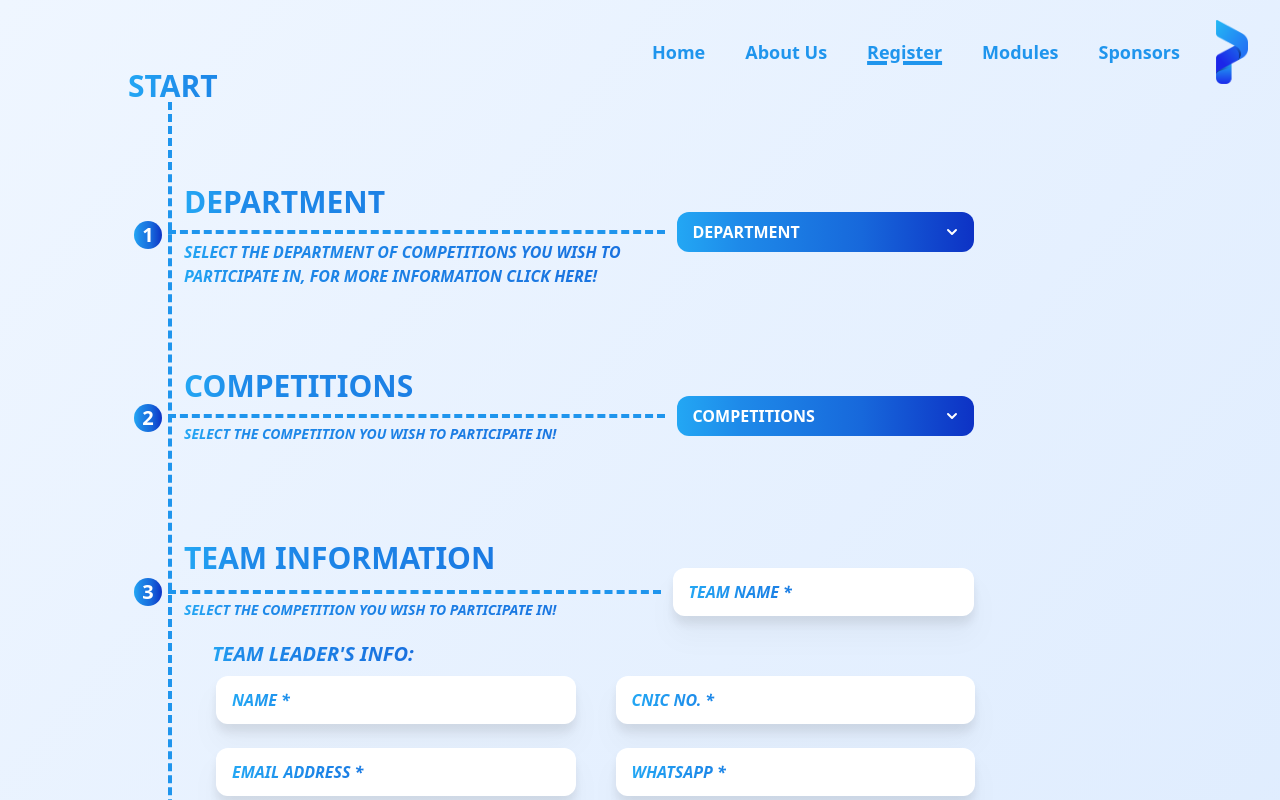
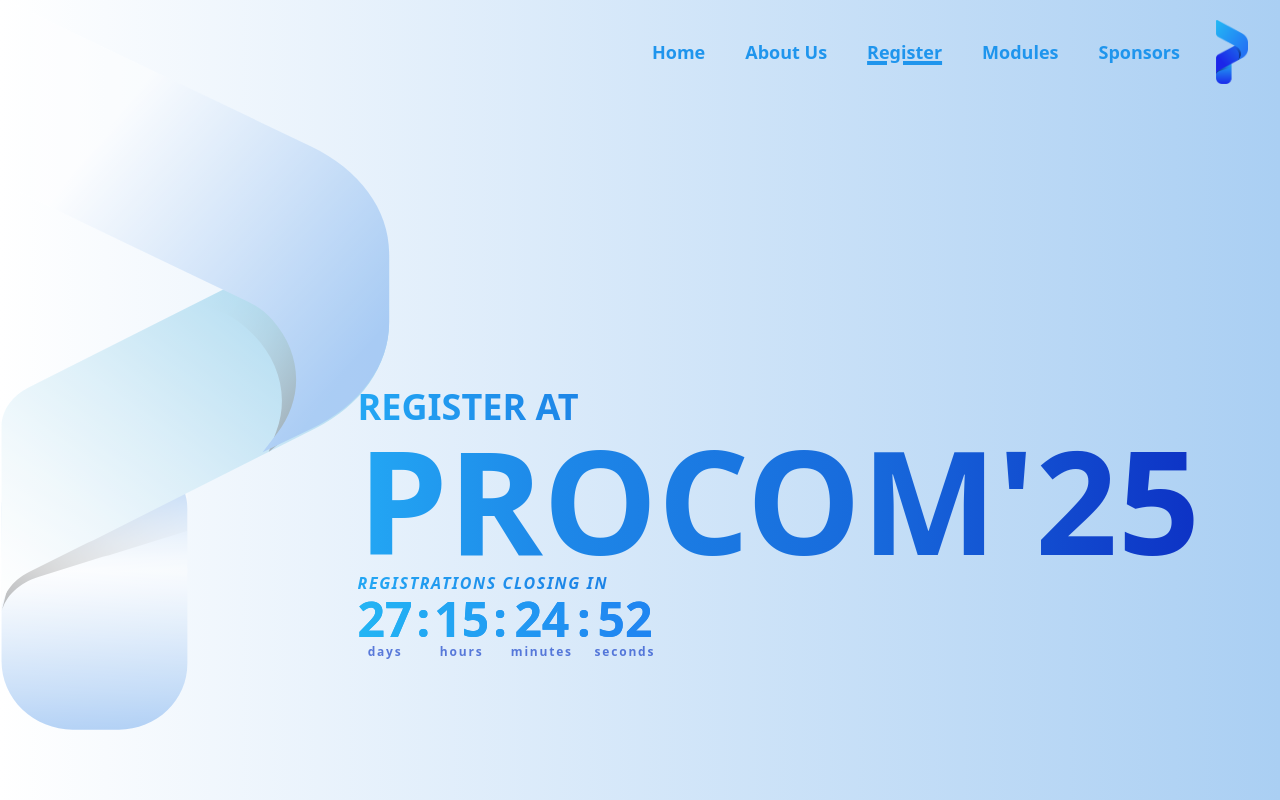
Before and after one commit to Mubin987/Procom25-website, a React (Vite) app in the folder frontend/: page /register in a window 1280 px wide. Shown: the top 800 px of the page. Built offline with nearby package versions, Linux system fonts and the light colour scheme.

Commit message:
fix somethings

```diff
--- a/frontend/src/components/Home/Countdown.jsx
+++ b/frontend/src/components/Home/Countdown.jsx
@@ -9,25 +9,27 @@
 const HOUR = MINUTE * 60;
 const DAY = HOUR * 24;
 
-const Countdown = () => {
+const Countdown = ({ pageType }) => {
     return (
-        <div className="flex gap-1 items-end justify-center bg-[linear-gradient(90deg,_#23B5F4_0%,_#2087F1_31.4%,_#1F6DEF_96.6%)] bg-clip-text text-transparent">
-            <CountdownItem unit="Day" text="days" />
+        <div className={`flex gap-1 ${pageType === "Home" ? "justify-center items-end" : "justify-start"} bg-[linear-gradient(90deg,_#23B5F4_0%,_#2087F1_31.4%,_#1F6DEF_96.6%)] bg-clip-text text-transparent`}>
+            <CountdownItem unit="Day" text="days" pageType={pageType} />
             <Colon />
-            <CountdownItem unit="Hour" text="hours" />
+            <CountdownItem unit="Hour" text="hours" pageType={pageType} />
             <Colon />
-            <CountdownItem unit="Minute" text="minutes" />
+            <CountdownItem unit="Minute" text="minutes" pageType={pageType} />
             <Colon />
-            <CountdownItem unit="Second" text="seconds" />
+            <CountdownItem unit="Second" text="seconds" pageType={pageType} />
         </div>
     );
 };
 
-const CountdownItem = ({ unit, text }) => {
+const CountdownItem = ({ unit, text, pageType }) => {
     const { ref, time } = useTimer(unit);
 
     return (
         <div className="flex flex-col items-center justify-center">
+            {pageType === "Home" ? (
+                <>
                     {/* Label */}
                     <span className="text-xs font-semibold text-themeDBlue opacity-65 leading-[17.07px] tracking-[0.15em]">
                         {text}
@@ -39,6 +41,22 @@
                     >
                         {time.toString().padStart(2, "0")}
                     </span>
+                </>
+            ) : (
+                <>
+                    {/* Time */}
+                    <span
+                        ref={ref}
+                        className="block text-5xl font-extrabold"
+                    >
+                        {time.toString().padStart(2, "0")}
+                    </span>
+                    {/* Label */}
+                    <span className="text-xs font-semibold text-themeDBlue opacity-65 leading-[17.07px] tracking-[0.15em]">
+                        {text}
+                    </span>
+                </>
+            )}
         </div>
     );
 };
--- a/frontend/src/components/Home/Hero.jsx
+++ b/frontend/src/components/Home/Hero.jsx
@@ -2,7 +2,7 @@
 import { Link } from 'react-router-dom';
 import Countdown from "./Countdown";
 import ProcomSVG from './ProcomSVG';
-const Hero = () => {
+const Hero = ({pageType}) => {
     return (
         <div className='h-screen w-full flex flex-col justify-center items-center'>
             <ProcomSVG />
@@ -19,7 +19,7 @@
                 </div>
             </div>
             <div className='w-full h-1/4 flex flex-col gap-2 justify-end items-center p-5'>
-                <Countdown />
+                <Countdown pageType={pageType}/>
                 <h1 className='tracking-[0.1em] text-xl'>WE MAKE <span className='text-[#4E95EA] text-4xl'>IT</span> HAPPEN</h1>
             </div>
         </div>
--- a/frontend/src/components/Navbar.jsx
+++ b/frontend/src/components/Navbar.jsx
@@ -1,4 +1,4 @@
-import React from 'react';
+import React, { useState } from 'react';
 import { Link, NavLink, useLocation } from 'react-router-dom';
 
 const Navbar = () => {
@@ -10,25 +10,56 @@
     { name: 'Sponsors', path: '/sponsors' },
   ];
 
+  const [isOpen, setIsOpen] = useState(false);
+  const genericHamburgerLine = `h-[4px] w-12 my-[3px] rounded-full ${isOpen ? "bg-[linear-gradient(90deg,_#FFFFFF_14.9%,_#D0EFFF_65.4%,_#A7E2FF_100%)]" : "bg-themeBlue"} transition ease transform duration-300`;
+
   const location = useLocation();
 
   return (
     <nav className="bg-transparent py-5 px-4 flex w-full absolute top-0 z-50">
-      <div className="w-full flex justify-end items-center">
-        <div>
+      <div className="w-full flex justify-between sm:justify-end items-center">
+        {/* Hamburger Menu */}
+        <div className={`block ${isOpen ? "fixed" : "relative"} sm:hidden z-50`}>
+          <button
+            className="flex flex-col rounded justify-center items-center group"
+            onClick={() => setIsOpen(!isOpen)}
+          >
+            <div
+              className={`${genericHamburgerLine} ${isOpen
+                ? "rotate-45 translate-y-[8px]"
+                : ""
+                }`}
+            />
+            <div
+              className={`${genericHamburgerLine} ${isOpen ? "opacity-0" : ""
+                }`}
+            />
+            <div
+              className={`${genericHamburgerLine} ${isOpen
+                ? "-rotate-45 -translate-y-3 "
+                : ""
+                }`}
+            />
+          </button>
+        </div>
+
+        {/* Desktop Navigation */}
+        <div className="hidden sm:block">
           {navLinks.map((link) => (
             <NavLink
               key={link.name}
               to={link.path}
               className={`${location.pathname === link.path
-                ? 'underline decoration-4'
-                : 'hover:text-themeBlue hover:underline hover:decoration-4'
-                } text-lg text-themeBlue font-semibold mx-5 transition duration-200`}
+                ? "underline decoration-4"
+                : "hover:text-themeBlue hover:underline hover:decoration-4"
+                } text-lg text-themeBlue font-semibold mx-4 md:mx-5 transition duration-200`}
             >
               {link.name}
             </NavLink>
           ))}
         </div>
+
+        {/* Logo */}
         <Link to="/">
           <img
             className="w-8 mx-4"
@@ -39,6 +70,39 @@
           />
         </Link>
       </div>
+
+      {/* Mobile Navigation Overlay */}
+      <div
+        className={`fixed inset-0 bg-[linear-gradient(360deg,_#1F95ED_0%,_#0E3AC8_100%)] z-40 flex flex-col gap-4 items-center justify-center transform transition-transform duration-300 ${isOpen ? "translate-x-0" : "-translate-x-full"
+          }`}
+      >
+        <Link to="/" onClick={() => setIsOpen(false)}>
+          <img
+            className="w-12 mb-8"
+            src="/Procom-Logo-Lite.png"
+            alt="Procom Logo"
+            width={1000}
+            height={1000}
+          />
+        </Link>
+        <div className='flex flex-col justify-center items-center gap-2'>
+          {navLinks.map((link) => (
+            <NavLink
+              key={link.name}
+              to={link.path}
+              onClick={() => setIsOpen(false)}
+              className={({ isActive }) => `
+    text-3xl bg-[linear-gradient(90deg,_#FFFFFF_14.9%,_#D0EFFF_65.4%,_#A7E2FF_100%)] bg-clip-text text-transparent font-semibold mx-4 md:mx-5 transition duration-200
+    ${isActive ? "underline underline-offset-4 decoration-[linear-gradient(90deg,_#FFFFFF_14.9%,_#D0EFFF_65.4%,_#A7E2FF_100%)] decoration-[3px]" : ""}
+    hover:underline hover:underline-offset-4 hover:decoration-[linear-gradient(90deg,_#FFFFFF_14.9%,_#D0EFFF_65.4%,_#A7E2FF_100%)] hover:decoration-[3px]
+  `}
+            >
+              {link.name}
+            </NavLink>
+          ))}
+        </div>
+
+      </div>
     </nav>
   );
 };
--- /dev/null
+++ b/frontend/src/components/Register/Hero.jsx
@@ -0,0 +1,21 @@
+import React from 'react'
+import { Link } from 'react-router-dom';
+import Countdown from "@/components/Home/Countdown";
+import ProcomSVG from '@/components/Home/ProcomSVG';
+const Hero = () => {
+    return (
+        <div className='h-screen w-full flex flex-col justify-center items-center'>
+            <ProcomSVG />
+            <div className='w-full p-10 px-20 flex justify-end items-end h-3/4'>
+                <div className='bg-[linear-gradient(270deg,#0D32C5_0%,#1768DB_37.9%,#1E8AE9_78.9%,#23A7F4_100%)] bg-clip-text text-transparent font-bold'>
+                    <h1 className='text-4xl'>REGISTER AT</h1>
+                    <h1 className='text-[9rem] leading-[1]'>PROCOM'25</h1>
+                    <p className='text-base italic tracking-widest'>REGISTRATIONS CLOSING IN</p>
+                    <Countdown />
+                </div>
+            </div>
+        </div>
+    )
+}
+
+export default Hero
--- a/frontend/src/components/ui/carousel.jsx
+++ b/frontend/src/components/ui/carousel.jsx
@@ -156,14 +156,14 @@
       ref={ref}
       variant={variant}
       size={size}
-      className={cn("absolute  h-8 w-8 rounded-full", orientation === "horizontal"
+      className={cn("absolute h-8 w-8 rounded-full", orientation === "horizontal"
         ? "-left-12 top-1/2 -translate-y-1/2"
         : "-top-12 left-1/2 -translate-x-1/2 rotate-90", className)}
       disabled={!canScrollPrev}
       onClick={scrollPrev}
       {...props}>
-      <ArrowLeft className="h-4 w-4" />
-      <span className="sr-only">Previous slide</span>
+      <ArrowLeft className="h-4 w-4 text-themeBlue" />
+      <span className="sr-only text-themeBlue">Previous slide</span>
     </Button>)
   );
 })
@@ -183,8 +183,8 @@
       disabled={!canScrollNext}
       onClick={scrollNext}
       {...props}>
-      <ArrowRight className="h-4 w-4" />
-      <span className="sr-only">Next slide</span>
+      <ArrowRight className="h-4 w-4 text-themeBlue" />
+      <span className="sr-only text-themeBlue">Next slide</span>
     </Button>)
   );
 })
--- a/frontend/src/pages/Home.jsx
+++ b/frontend/src/pages/Home.jsx
@@ -8,7 +8,7 @@
 const Home = () => {
   return (
     <div>
-      <Hero/>
+      <Hero pageType={"Home"} />
       <Feature />
       <OurLegacy />
       <Competitions />
--- a/frontend/src/pages/Register.jsx
+++ b/frontend/src/pages/Register.jsx
@@ -1,3 +1,4 @@
+import Hero from '@/components/Register/Hero';
 import Competitions from '@/components/Register/Competitions';
 import Department from '@/components/Register/Department';
 import Note from '@/components/Register/Note';
@@ -18,7 +19,8 @@
   const [whatsapp, setWhatsapp] = useState(null);
   const [referenceCode, setReferenceCode] = useState(null);
   const navigate = useNavigate();
-  const formData = { teamName, setTeamName, name, setName, cnicNo, setCnicNo,
+  const formData = {
+    teamName, setTeamName, name, setName, cnicNo, setCnicNo,
     emailAddress, setEmailAddress, whatsapp, setWhatsapp, referenceCode, setReferenceCode
   }
 
@@ -31,7 +33,9 @@
   };
 
   return (
-    <div className="min-h-screen bg-gradient-to-br from-blue-50 to-blue-100 p-4 md:p-6 lg:p-8">
+    <div className='flex flex-col gap-12'>
+      <Hero />
+      <div className="min-h-screen p-4 md:p-6 lg:p-8">
         <form onSubmit={handleSubmit} className="mx-auto max-w-5xl relative mt-9">
           <RegisterHeading heading={"start"} />
           {/* Add the main vertical dotted line */}
@@ -48,6 +52,7 @@
         </form>
         <Note />
       </div>
+    </div>
   );
 }
 
```
Also changed, not shown: frontend/public/Procom-Logo-Lite.png (added). Lines whose indentation alone changed are shown as unchanged.
